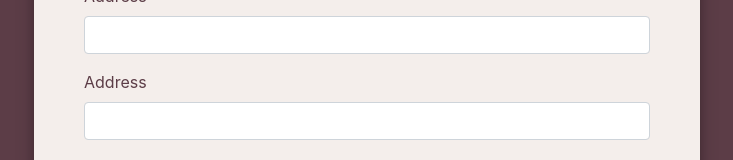
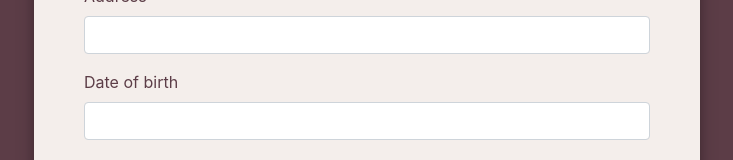
Before and after one commit to archer0302/FIT5136_S1_2020_40_react, a React (Create React App) app: page /register in a window 1280 px wide. Shown: the part 487-647 px from the top of the page, without its empty margins (273-1006 px from the left). Built offline with nearby package versions, Linux system fonts and the light colour scheme.

Commit message:
clean code

```diff
--- a/src/candidate/CandidateForm.js
+++ b/src/candidate/CandidateForm.js
@@ -148,7 +148,6 @@ const CandidateForm =  () => {
                 <Form.Group controlId="formGridName">
                     <Form.Label>Name*</Form.Label>
                     <Form.Control
-                        //type="name"
                         name="name"
                         onChange={formik.handleChange}
                         onBlur={formik.handleBlur}
@@ -160,7 +159,6 @@ const CandidateForm =  () => {
                 <Form.Group controlId="formGridAddress">
                     <Form.Label>Address</Form.Label>
                     <Form.Control
-                        //type="address"
                         name="address"
                         onChange={formik.handleChange}
                         onBlur={formik.handleBlur}
@@ -171,9 +169,8 @@ const CandidateForm =  () => {
                 </Form.Group>
 
                 <Form.Group controlId="formGridDob">
-                    <Form.Label>Address</Form.Label>
+                    <Form.Label>Date of birth</Form.Label>
                     <Form.Control
-                        //type="name"
                         name="dob"
                         onChange={formik.handleChange}
                         onBlur={formik.handleBlur}
@@ -186,7 +183,6 @@ const CandidateForm =  () => {
                     <Form.Group as={Col} controlId="select your nationality">
                         <Form.Label>Nationality</Form.Label>
                             <Form.Control
-                                //type="name"
                                 name="nationality"
                                 onChange={formik.handleChange}
                                 onBlur={formik.handleBlur}
@@ -203,7 +199,6 @@ const CandidateForm =  () => {
                     <Form.Group as={Col} controlId="select your gender">
                         <Form.Label>Gender</Form.Label>
                         <Form.Control
-                            //type="name"
                             name="gender"
                             onChange={formik.handleChange}
                             onBlur={formik.handleBlur}
@@ -219,7 +214,6 @@ const CandidateForm =  () => {
                     <Form.Group as={Col} controlId="formGridAllergies">
                         <Form.Label>Allergies</Form.Label>
                         <Form.Control
-                            //type="email"
                             name="allergies"
                             onChange={formik.handleChange}
                             onBlur={formik.handleBlur}
@@ -231,7 +225,6 @@ const CandidateForm =  () => {
                     <Form.Group as={Col} controlId="formGridIdNumber">
                         <Form.Label>Identification Number(TFN/ABN)</Form.Label>
                         <Form.Control
-                            //type="email"
                             name="identificationNo"
                             onChange={formik.handleChange}
                             onBlur={formik.handleBlur}
@@ -245,7 +238,6 @@ const CandidateForm =  () => {
                     <Form.Group as={Col} controlId="formGridQualification">
                         <Form.Label>Qualifications</Form.Label>
                         <Form.Control
-                            //type="qualifications"
                             name="qualifications"
                             onChange={formik.handleChange}
                             onBlur={formik.handleBlur}
```
